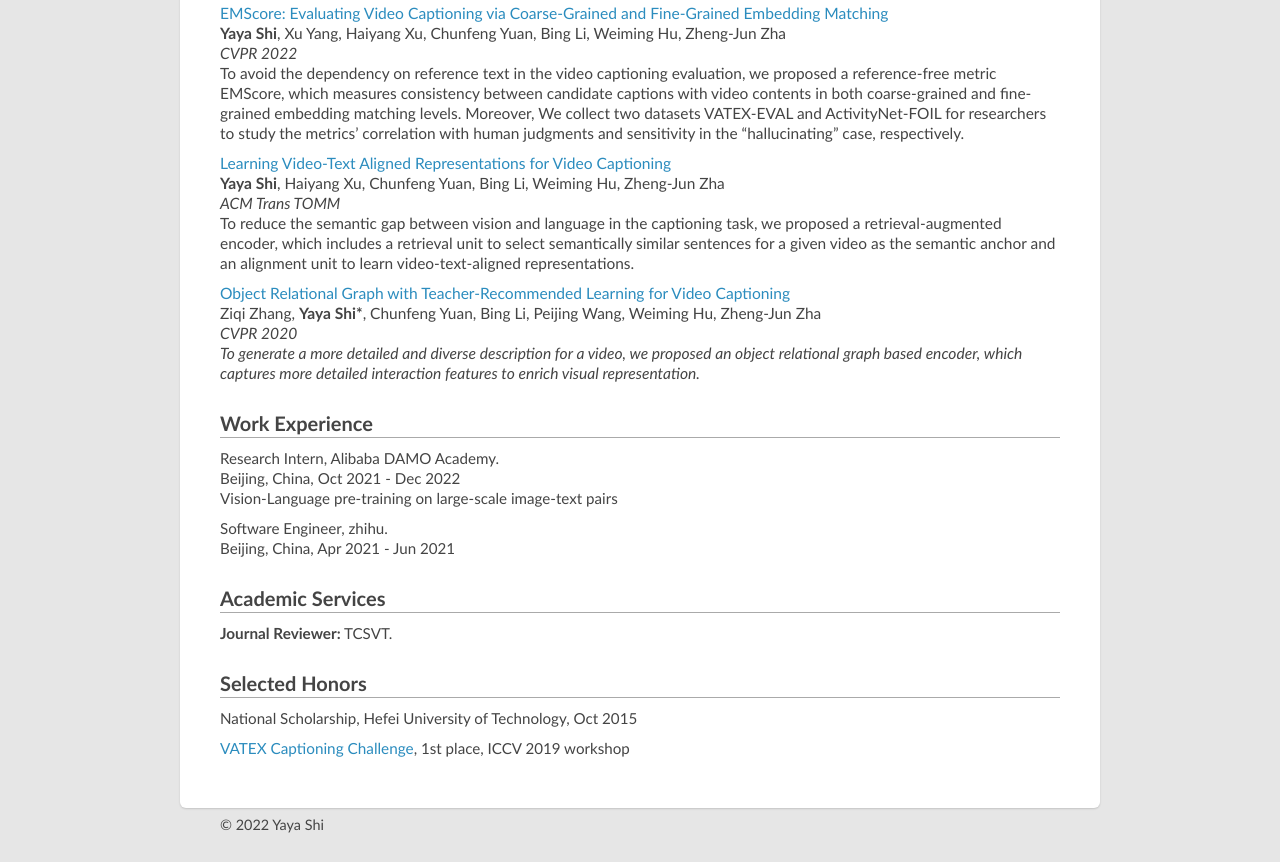
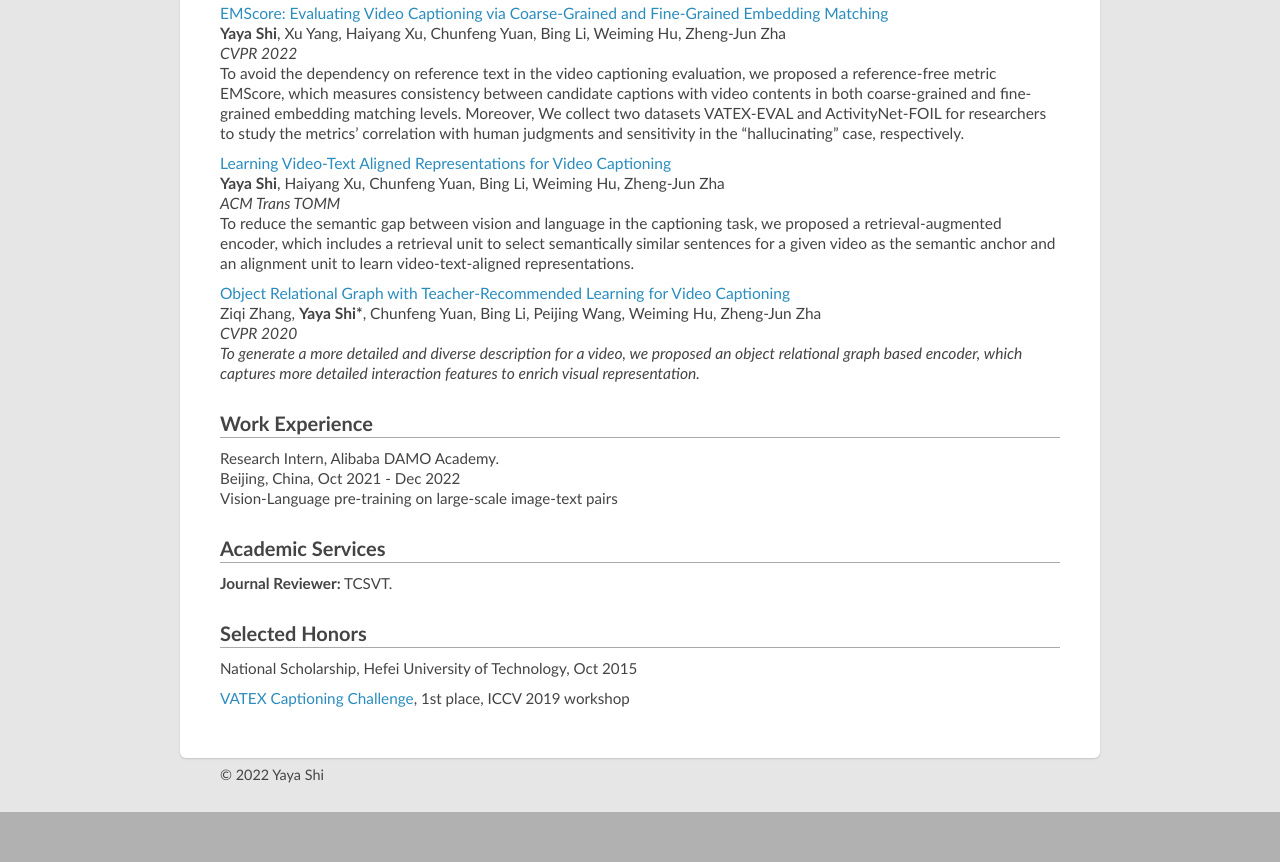
Before and after one commit to ShiYaya/ShiYaya.github.io, a plain HTML site: page index.html in a window 1280 px wide. Shown: the part 629-1491 px from the top of the page. After the commit the page ends 1441 px from the top, so only its background shows below. Drawn offline with Linux system fonts and the light colour scheme.

Commit message:
Update index.html

```diff
--- a/index.html
+++ b/index.html
@@ -133,8 +133,6 @@ Before that, I graduated from <a target=”_blank” href="https://en.hfut.edu.c
   <li> Research Intern, Alibaba DAMO Academy.<br>
   Beijing, China, Oct 2021 - Dec 2022 <br>
   Vision-Language pre-training on large-scale image-text pairs</li>
-  <li> Software Engineer, zhihu. <br>
-  Beijing, China, Apr 2021 - Jun 2021 </li>
 </ul>
 
 
```
